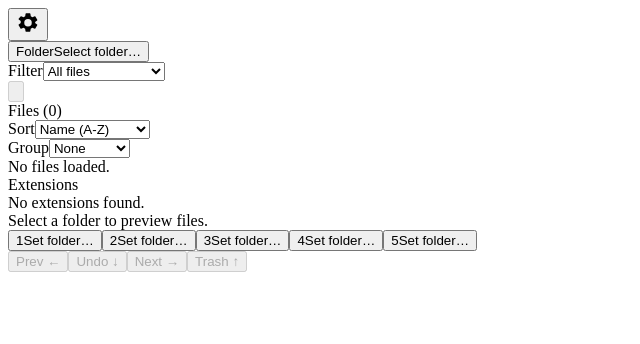
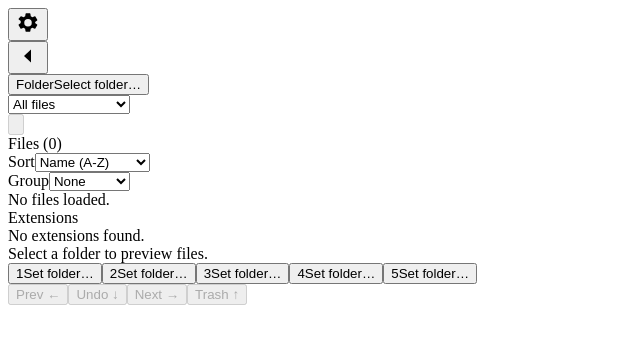
Before and after one commit to totondruppusu/tidy-app, a React (Vite) app: page / in a window 1280 px wide. Shown: the top 344 px of the page, without its empty margins (0-640 px from the left). Built offline with nearby package versions, Linux system fonts and the light colour scheme; the HTML template or start-up script is replaced by a standard one.

Commit message:
beta v0.51

```diff
--- a/src/App.tsx
+++ b/src/App.tsx
@@ -198,6 +198,9 @@ const formatExtensionLabel = (extension: string) => {
   }
   return `.${extension}`;
 };
+
+const clampNumber = (value: number, min: number, max: number) =>
+  Math.min(max, Math.max(min, value));
 
 const formatGroupTitle = (mode: GroupMode, key: string) => {
   if (mode === "extension") {
@@ -373,8 +376,12 @@ export default function App() {
   const [scanProgress, setScanProgress] = useState<ScanProgress | null>(null);
   const [renderCount, setRenderCount] = useState(0);
   const [isSettingsOpen, setIsSettingsOpen] = useState(false);
+  const [isSidebarCollapsed, setIsSidebarCollapsed] = useState(false);
   const [theme, setTheme] = useState<ThemeMode>(getInitialTheme);
   const [lastAction, setLastAction] = useState<UndoAction | null>(null);
+  const [previewZoom, setPreviewZoom] = useState(1);
+  const previewZoomTargetRef = useRef(1);
+  const previewZoomRafRef = useRef<number | null>(null);
   const activeScanId = useRef<string | null>(null);
   const listItemRefs = useRef<Map<string, HTMLButtonElement | null>>(new Map());
   const previousExtensionsRef = useRef<string[]>([]);
@@ -532,6 +539,61 @@ export default function App() {
   const hasFiles = sortedFiles.length > 0;
 
   useEffect(() => {
+    setPreviewZoom(1);
+    previewZoomTargetRef.current = 1;
+    if (previewZoomRafRef.current !== null) {
+      cancelAnimationFrame(previewZoomRafRef.current);
+      previewZoomRafRef.current = null;
+    }
+  }, [currentFile?.id]);
+
+  const handlePreviewWheel = useCallback(
+    (event: React.WheelEvent<HTMLDivElement>) => {
+      if (!event.ctrlKey) {
+        return;
+      }
+      if (currentFile?.kind !== "image" && currentFile?.kind !== "video") {
+        return;
+      }
+      event.preventDefault();
+      if (Math.abs(event.deltaY) < 0.6) {
+        return;
+      }
+      const zoomFactor = Math.exp(-event.deltaY * 0.0045);
+      previewZoomTargetRef.current = clampNumber(
+        previewZoomTargetRef.current * zoomFactor,
+        0.5,
+        4
+      );
+      if (previewZoomRafRef.current !== null) {
+        return;
+      }
+      const tick = () => {
+        setPreviewZoom((value) => {
+          const target = previewZoomTargetRef.current;
+          const diff = target - value;
+          if (Math.abs(diff) < 0.001) {
+            previewZoomRafRef.current = null;
+            return target;
+          }
+          previewZoomRafRef.current = requestAnimationFrame(tick);
+          return value + diff * 0.18;
+        });
+      };
+      previewZoomRafRef.current = requestAnimationFrame(tick);
+    },
+    [currentFile]
+  );
+
+  useEffect(() => {
+    return () => {
+      if (previewZoomRafRef.current !== null) {
+        cancelAnimationFrame(previewZoomRafRef.current);
+      }
+    };
+  }, []);
+
+  useEffect(() => {
     if (sortedFiles.length === 0) {
       if (currentIndex !== 0) {
         setCurrentIndex(0);
@@ -1033,8 +1095,23 @@ export default function App() {
   );
 
   return (
-    <div className={`app-shell ${isLoading ? "is-loading" : ""}`}>
+    <div className={`app-shell ${isLoading ? "is-loading" : ""} ${isSidebarCollapsed ? "sidebar-collapsed" : ""}`}>
       <div className="titlebar-drag" data-tauri-drag-region />
+      {isSidebarCollapsed && (
+        <button
+          type="button"
+          className="icon-button sidebar-toggle floating-toggle"
+          onClick={() => setIsSidebarCollapsed((prev) => !prev)}
+          aria-label="Show sidebar"
+          aria-controls="sidebar-panel"
+          aria-pressed={isSidebarCollapsed}
+          title="Show sidebar"
+        >
+          <svg viewBox="0 0 24 24" aria-hidden="true" focusable="false" width="24" height="24">
+            <path d="M9 5.5 16 12 9 18.5V5.5Z" />
+          </svg>
+        </button>
+      )}
       <button
         type="button"
         className="icon-button settings-button app-settings-button"
@@ -1048,8 +1125,27 @@ export default function App() {
         </svg>
       </button>
       <div className="app-grid">
-        <aside className="list-panel">
+        {!isSidebarCollapsed && (
+          <aside className="list-panel" id="sidebar-panel">
             <div className="list-top-controls">
+              <button
+                type="button"
+                className="icon-button sidebar-toggle"
+                onClick={() => setIsSidebarCollapsed((prev) => !prev)}
+                aria-label={isSidebarCollapsed ? "Show sidebar" : "Hide sidebar"}
+                aria-controls="sidebar-panel"
+                aria-pressed={isSidebarCollapsed}
+                title={isSidebarCollapsed ? "Show sidebar" : "Hide sidebar"}
+              >
+                <svg viewBox="0 0 24 24" aria-hidden="true" focusable="false" width="24" height="24">
+                  {isSidebarCollapsed ? (
+                    <path d="M9 5.5 16 12 9 18.5V5.5Z" />
+                  ) : (
+                    <path d="M15 5.5 8 12l7 6.5V5.5Z" />
+                  )}
+                </svg>
+              </button>
+              <div className="searchbar-controls" role="group" aria-label="Folder search controls">
                 <button
                   type="button"
                   className="pill-button"
@@ -1061,7 +1157,6 @@ export default function App() {
                   <span className="pill-value">{currentFolder ? folderLabel : "Select folder…"}</span>
                 </button>
                 <div className="toolbar-control">
-              <span className="control-label">Filter</span>
                   <select
                     value={filterMode}
                     onChange={(event) => setFilterMode(event.target.value as FilterMode)}
@@ -1086,6 +1181,7 @@ export default function App() {
                     <path d="M15.5 14h-.79l-.28-.27a6 6 0 1 0-.71.71l.27.28v.79L20 20.5 21.5 19l-6-5zM10 15a5 5 0 1 1 0-10 5 5 0 0 1 0 10z" />
                   </svg>
                 </button>
+              </div>
             </div>
             <div className="list-header">
               <span>
@@ -1190,6 +1286,7 @@ export default function App() {
               )}
             </div>
           </aside>
+        )}
 
         <main className="content">
           <section className="preview-panel">
@@ -1202,12 +1299,16 @@ export default function App() {
           ) : currentFile ? (
             <div className="preview-content">
               <div className="preview-layout">
-                <div className="preview-media">
+                <div className="preview-media" onWheel={handlePreviewWheel}>
+                  {(currentFile.kind === "image" || currentFile.kind === "video") && (
+                    <div className="preview-zoom" style={{ transform: `scale(${previewZoom})` }}>
                       {currentFile.kind === "image" && (
                         <img src={buildMediaUrl(currentFile.id)} alt={currentFile.name} />
                       )}
                       {currentFile.kind === "video" && (
                         <video ref={videoRef} controls src={buildMediaUrl(currentFile.id)} />
+                      )}
+                    </div>
                   )}
                   {currentFile.kind === "audio" && (
                     <audio controls src={buildMediaUrl(currentFile.id)} />
@@ -1215,7 +1316,9 @@ export default function App() {
                   {currentFile.kind !== "image" &&
                     currentFile.kind !== "video" &&
                     currentFile.kind !== "audio" && (
+                      <div className="preview-message">
                         <div className="placeholder">No preview available for this file type.</div>
+                      </div>
                     )}
                   <div className="caption" aria-hidden="true" />
                 </div>
@@ -1274,7 +1377,9 @@ export default function App() {
               </div>
             </div>
           ) : (
+            <div className="preview-message">
               <div className="placeholder">Select a folder to preview files.</div>
+            </div>
           )}
           </section>
         </main>
--- a/src/app.css
+++ b/src/app.css
@@ -140,6 +140,8 @@ html,
 body,
 #root {
   height: 100%;
+  overflow: hidden;
+  overscroll-behavior: none;
 }
 
 body {
@@ -217,6 +219,18 @@ input {
   z-index: 3;
 }
 
+.sidebar-toggle {
+  position: static;
+  z-index: 1;
+}
+
+.floating-toggle {
+  position: fixed;
+  top: calc(18px + 12px + 6px);
+  left: var(--layout-pad);
+  z-index: 3;
+}
+
 .app-grid {
   display: grid;
   grid-template-columns: var(--layout-sidebar-width) 1fr;
@@ -245,6 +259,17 @@ input {
 .app-grid .actions {
   grid-column: 2;
   grid-row: 3;
+}
+
+.app-shell.sidebar-collapsed .app-grid {
+  grid-template-columns: 1fr;
+  column-gap: 0;
+}
+
+.app-shell.sidebar-collapsed .app-grid .toolbar,
+.app-shell.sidebar-collapsed .app-grid .content,
+.app-shell.sidebar-collapsed .app-grid .actions {
+  grid-column: 1;
 }
 
 :is(.list-panel, .toolbar, .actions, .modal-panel) {
@@ -443,38 +468,108 @@ input {
   flex-direction: row;
   align-items: center;
   justify-content: center;
-  gap: 12px;
+  gap: 10px;
   padding: 12px 16px;
   border-bottom: 1px solid var(--color-border-faint);
   background: transparent;
 }
 
-.list-top-controls .pill-button {
-  flex: 1 1 200px;
-  min-width: 0;
+.list-top-controls .sidebar-toggle {
+  width: 40px;
+  height: 40px;
+  flex: 0 0 auto;
 }
 
-.list-top-controls .toolbar-control {
-  min-width: 88px;
-  max-width: 110px;
+.searchbar-controls {
+  display: flex;
+  align-items: center;
+  width: 100%;
+  max-width: 240px;
+  flex: 1 1 0;
+  gap: 0;
+  padding: 3px 8px;
+  border-radius: 999px;
+  border: 1px solid var(--color-border-strong);
+  background: linear-gradient(180deg, var(--glass-fill-strong), var(--glass-fill-soft));
+  box-shadow: inset 0 1px 0 var(--glass-highlight), 0 12px 24px rgba(15, 23, 42, 0.12);
 }
 
-.list-top-controls .toolbar-control select {
-  width: 100%;
-  background: var(--glass-fill-soft);
-  border-color: var(--color-border-soft);
-  box-shadow: inset 0 1px 0 var(--glass-highlight);
+.searchbar-controls:focus-within {
+  border-color: var(--color-accent-strong);
+  box-shadow: inset 0 1px 0 var(--glass-highlight), 0 14px 26px rgba(15, 23, 42, 0.16);
 }
 
-.search-button {
-  flex: 0 0 auto;
-  width: 32px;
-  height: 32px;
+.searchbar-controls .pill-button {
+  flex: 1 1 150px;
+  min-width: 0;
+  padding: 3px 8px;
+  border: 0;
+  background: transparent;
+  box-shadow: none;
 }
 
-.search-button svg {
+.searchbar-controls .pill-label,
+.searchbar-controls .pill-value,
+.searchbar-controls .control-label,
+.searchbar-controls .toolbar-control select {
+  font-size: 11px;
+}
+
+.searchbar-controls .pill-button:hover:not(:disabled) {
+  transform: none;
+  border-color: transparent;
+  box-shadow: none;
+  background: var(--glass-fill-weak);
+}
+
+.searchbar-controls .pill-button:active:not(:disabled) {
+  transform: none;
+}
+
+.searchbar-controls .toolbar-control {
+  min-width: 76px;
+  max-width: 110px;
+  padding: 3px 8px;
+  border-left: 1px solid var(--color-border-faint);
+}
+
+.searchbar-controls .toolbar-control select {
+  width: 100%;
+  padding: 2px 0;
+  border: 0;
+  background: transparent;
+  box-shadow: none;
+}
+
+.searchbar-controls .toolbar-control select:hover:not(:disabled) {
+  border-color: transparent;
+}
+
+.searchbar-controls .icon-button {
+  flex: 0 0 auto;
+  width: 26px;
+  height: 26px;
+  border: 0;
+  border-left: 1px solid var(--color-border-faint);
+  background: var(--color-accent-soft);
+  box-shadow: none;
+}
+
+.searchbar-controls .icon-button:hover:not(:disabled) {
+  transform: none;
+  border-color: transparent;
+  box-shadow: none;
+  background: var(--color-accent-light);
+}
+
+.searchbar-controls .icon-button:active:not(:disabled) {
+  transform: none;
+}
+
+.searchbar-controls .search-button svg {
   width: 16px;
   height: 16px;
+  fill: var(--color-accent-strong);
 }
 
 .content {
@@ -914,6 +1009,16 @@ input {
   gap: 12px;
 }
 
+.preview-zoom {
+  display: flex;
+  align-items: center;
+  justify-content: center;
+  width: 100%;
+  transform-origin: center;
+  transition: transform 0.14s ease-out;
+  will-change: transform;
+}
+
 .preview-details {
   display: flex;
   flex-direction: column;
@@ -992,6 +1097,19 @@ input {
 .placeholder {
   color: var(--color-text-secondary);
   text-align: center;
+}
+
+.preview-message {
+  width: 100%;
+  min-height: clamp(240px, 45vh, 520px);
+  display: flex;
+  align-items: center;
+  justify-content: center;
+  padding: 24px;
+}
+
+.preview-panel > .preview-message {
+  margin: auto;
 }
 
 .empty {
```
Lines whose indentation alone changed are shown as unchanged.
